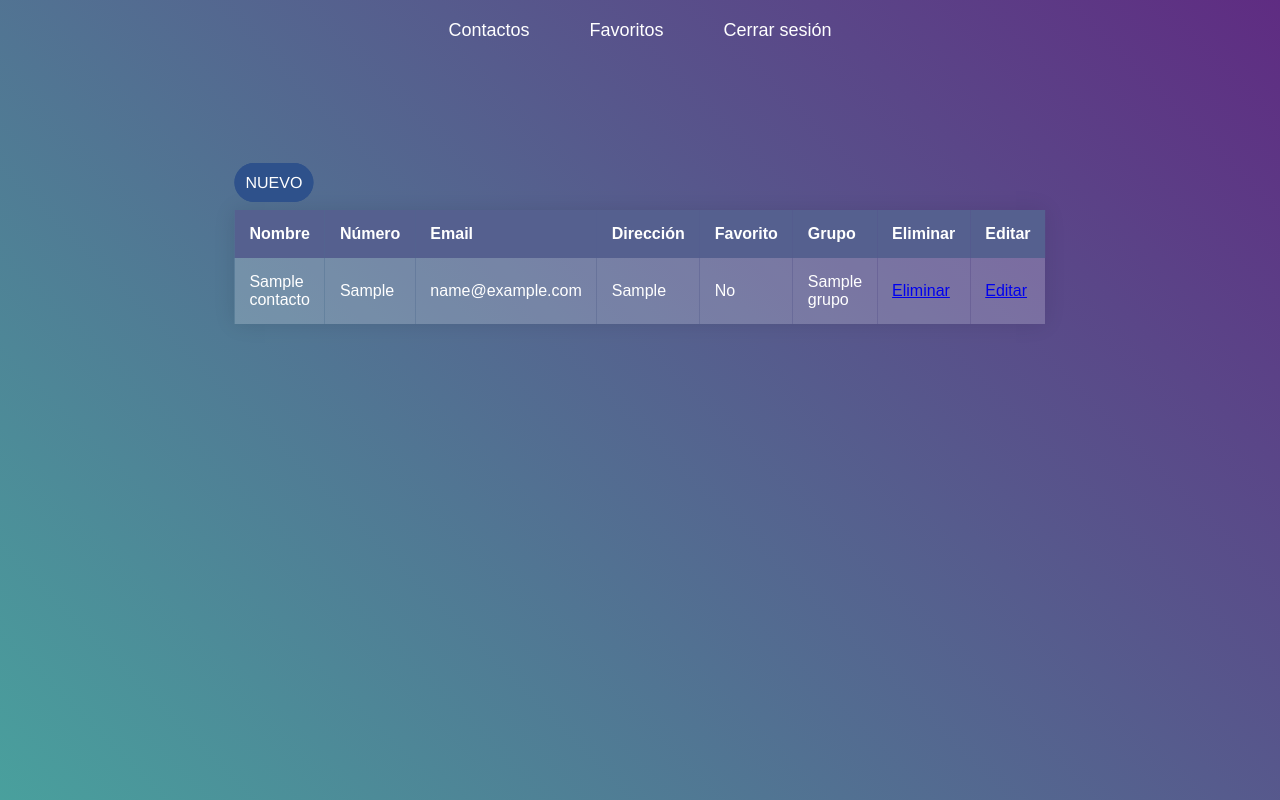
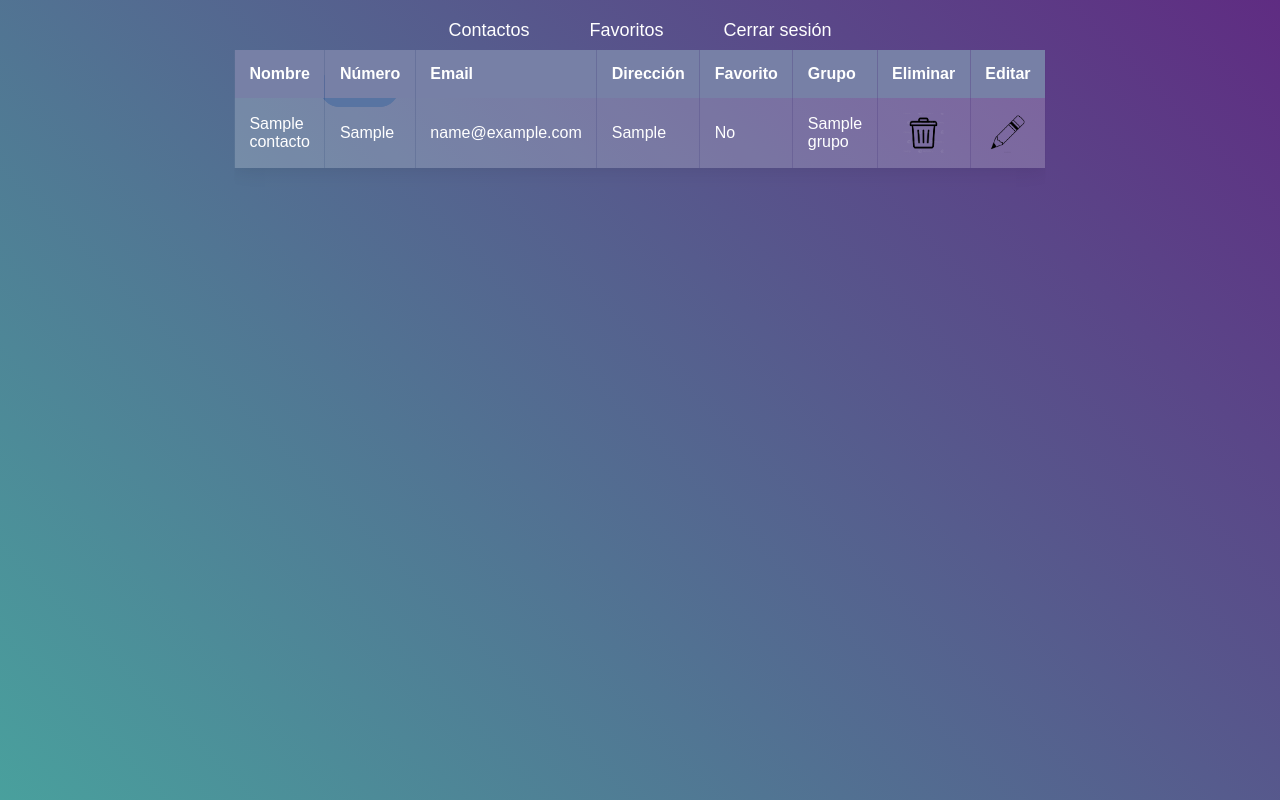
Before and after one commit to AlexOsuna48/ProjecteContactesM7, a PHP site: page /Contacto/ListaContactos.php in a window 1280 px wide. Run offline with PHP 8.4, Linux system fonts and the light colour scheme; the visitor is signed in with stand-in values (Sample User, id 1); tables that the repository leaves empty or names only in its code hold one stand-in row (values such as "Sample post").

Commit message:
3/5 agrupado por carpetas y todo acabado

```diff
--- a/CSS/estilo-favorito.css
+++ b/CSS/estilo-favorito.css
@@ -1,4 +1,3 @@
-
 <style>
 html,
 body {
--- a/CSS/estilo-listaContactos.css
+++ b/CSS/estilo-listaContactos.css
@@ -1,4 +1,3 @@
-
 <style>
 html,
 body {
@@ -12,12 +11,6 @@ body {
     font-weight: 100;
 }
 
-.container {
-    position: absolute;
-    top: 30%;
-    left: 50%;
-    transform: translate(-50%, -50%);
-}
 
 table {
     width: 800px;
@@ -38,9 +31,12 @@ th {
 }
 
 thead {
-    th {
-        background-color: #55608f;
-    }
+
+    background-color: #55608f;
+    position: sticky;
+    top: 0;
+    z-index: 1; /* Para asegurar que la cabecera esté encima del contenido que se desplaza */
+
 }
 
 tbody {
@@ -74,5 +70,24 @@ tbody {
     text-transform: uppercase;
     font-family: 'Helvetica', sans-serif;
     border-radius: 50px;
+    margin-left: 25%;
+}
+
+img {
+    width: 40px;
+    height: 40px;
+    text-align: center;
+}
+.centrada {
+    display: block;
+    margin: 0 auto;
+}
+.container-scroll {
+    height: 700px; /* Altura deseada del contenedor */
+    overflow-y: auto; /* Habilita el scroll vertical */
+    position: absolute;
+    top: 50%;
+    left: 50%;
+    transform: translate(-50%, -50%);
 }
 </style>
--- a/CSS/estilo-login.css
+++ b/CSS/estilo-login.css
@@ -1,5 +1,4 @@
 <style>
-    /* Made with love by Mutiullah Samim*/
 
     @import url('https://fonts.googleapis.com/css?family=Numans');
 
--- a/ListaContactos.php
+++ b/Contacto/ListaContactos.php
@@ -1,12 +1,11 @@
 <html>
     <body>
-
         <?php
         session_start();
 
-        include 'Menu/menu.php';
-        include 'login-usuarios/conexion.php';
-        include 'CSS/estilo-listaContactos.css';
+        include '../Menu/menu.php';
+        include '../login-usuarios/conexion.php';
+        include '../CSS/estilo-listaContactos.css';
 
 // Comprobamos si el usuario ha iniciado sesión
         if (!isset($_SESSION['id_usuario'])) {
@@ -52,12 +51,10 @@
             echo "Error: " . mysqli_error($conn);
         }
         ?>
-
-        <div class="container">
         <br>
         <a href="NuevoContacto.php" class="boton">Nuevo</a>
         <br>
-            <br>
+        <div class="container-scroll">
             <table>
                 <thead>
                     <tr>
@@ -74,7 +71,7 @@
                 <tbody>
 
                     <?php
-                    // Si esta todo correcto muestra los contactos en formato tabla
+                    // Si esta todo correcto muestra los contactos
                     if ($resultado) {
                         if (mysqli_num_rows($resultado) > 0) {
                             while ($contacto = mysqli_fetch_assoc($resultado)) {
@@ -85,9 +82,8 @@
                                 echo "<td>" . $contacto["direccion"] . "</td>";
                                 echo "<td>" . ($contacto["favorito"] == 1 ? "Si" : "No") . "</td>";
                                 echo "<td>" . $contacto["grupos"] . "</td>";
-
-                                echo "<td><a href= 'delete.php?id_contacto=" . $contacto['id_contacto'] . "'> Eliminar </a></td>";
-                                echo "<td><a href='editar.php?id_contacto=" . $contacto['id_contacto'] . "'>Editar</a></td>";
+                                echo "<td><a href= 'delete.php?id_contacto=" . $contacto['id_contacto'] . "'><img src='../papelera.png' class='centrada' ></a></td>";
+                                echo "<td><a href='editar.php?id_contacto=" . $contacto['id_contacto'] . "'><img src='../lapiz.png' class='centrada' ></a></td>";
                                 echo "</tr>";
                             }
                         }
@@ -97,5 +93,6 @@
                 </tbody>
             </table>
         </div>
+    </div>
 </body>
 </html>
--- a/delete.php
+++ b/Contacto/delete.php
@@ -1,5 +1,5 @@
 <?php
-include 'login-usuarios/conexion.php';
+include '../login-usuarios/conexion.php';
 
 // Verifica si se recibió el parámetro id_contacto
 if (isset($_GET['id_contacto'])) {
--- a/favorito.php
+++ b/Contacto/favorito.php
@@ -3,9 +3,9 @@
 
         <?php
         session_start();
-        include 'login-usuarios/conexion.php';
-        include 'CSS/estilo-favorito.css';
-        include 'Menu/menu.php';
+        include '../login-usuarios/conexion.php';
+        include '../CSS/estilo-favorito.css';
+        include '../Menu/menu.php';
 // comprobar si el usuario ha iniciado sesión
 // obtener el id_usuario del usuario actualmente conectado
         $id_usuario = $_SESSION['id_usuario'];
--- a/Menu/footer.php
+++ /dev/null
@@ -1,5 +0,0 @@
-<script src="https://cdn.jsdelivr.net/npm/bootstrap@5.0.2/dist/js/bootstrap.bundle.min.js" integrity="sha384-MrcW6ZMFYlzcLA8Nl+NtUVF0sA7MsXsP1UyJoMp4YLEuNSfAP+JcXn/tWtIaxVXM" crossorigin="anonymous"></script>
-
-
-  </body>
-</html>
--- a/Menu/menu.php
+++ b/Menu/menu.php
@@ -1,12 +1,12 @@
 <?php
-include 'CSS/estilo-menu.css';
+include '../CSS/estilo-menu.css';
 ?>
 <header>
   <nav>
     <ul class="menu">
       <li><a href="ListaContactos.php">Contactos</a></li>
       <li><a href="favorito.php">Favoritos</a></li>
-      <li class="cerrar-sesion"><a href="login-usuarios/logout.php">Cerrar sesión</a></li>
+      <li class="cerrar-sesion"><a href="../login-usuarios/logout.php">Cerrar sesión</a></li>
     </ul>
   </nav>
 </header>
--- a/login-usuarios/autoritzacio.php
+++ b/login-usuarios/autoritzacio.php
@@ -14,7 +14,7 @@ if (mysqli_num_rows($resultado) > 0) {
     $fila = mysqli_fetch_assoc($resultado);
     $_SESSION['id_usuario'] = $fila['id_usuario'];
     $_SESSION['nombre_usuario'] = $fila['nombre_usuario'];
-    header('Location: ../ListaContactos.php');
+    header('Location: ../Contacto/ListaContactos.php');
     exit();
 } else {
     echo 'usuario no valido';
```
Also changed, not shown: CSS/estilo-NuevoContacto.css (+15 -9 lines), CSS/estilo-editar.css (+6 -3 lines), Contacto/NuevoContacto.php (added, +84 -0 lines), Contacto/editar.php (renamed from editar.php, +23 -11 lines), NuevoContacto.php (deleted, +0 -83 lines), nbproject/private/private.xml (+11 -1 lines), README.md, lapiz.png (added), papelera.png (added). Lines whose indentation alone changed are shown as unchanged.
